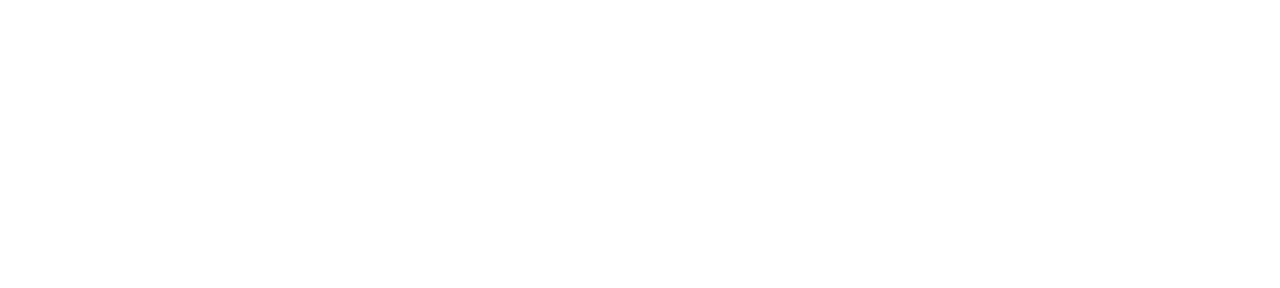
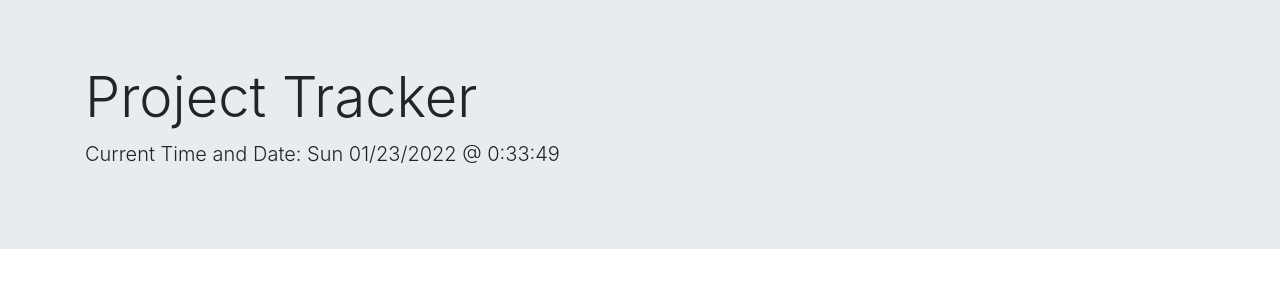
Before and after one commit to djmarcy/project-tracker-group, a plain HTML site: page index.html in a window 1280 px wide. Drawn offline with nearby package versions, Linux system fonts and the light colour scheme.

Commit message:
added script for clock on top

```diff
--- a/assets/script.js
+++ b/assets/script.js
@@ -0,0 +1,12 @@
+let todaysDate = $("#current-day");
+let webClock = $("#clock");
+//This should create the different parts of the timer: the date and the time.
+
+todaysDate.text(moment().format('ddd MM/DD/y'));
+
+function update(){
+    webClock.html(moment().format('H:mm:ss'))
+};
+
+// This should run on page open
+setInterval(update, 1000);
--- a/index.html
+++ b/index.html
@@ -9,10 +9,16 @@
 
     <link rel="stylesheet" href="https://cdn.jsdelivr.net/npm/bootstrap@4.6.1/dist/css/bootstrap.min.css"
         integrity="sha384-zCbKRCUGaJDkqS1kPbPd7TveP5iyJE0EjAuZQTgFLD2ylzuqKfdKlfG/eSrtxUkn" crossorigin="anonymous">
+    <link rel="stylesheet" href="./assets/style.css">
 </head>
 
 <body>
-
+    <div class="jumbotron jumbotron-fluid">
+        <div class="container">
+          <h1 class="display-4">Project Tracker</h1>
+          <p class="lead">Current Time and Date: <span id="current-day"></span> @ <span id="clock"></span></p>
+        </div>
+      </div>
 
 
     <script src="https://code.jquery.com/jquery-3.6.0.min.js"
```
